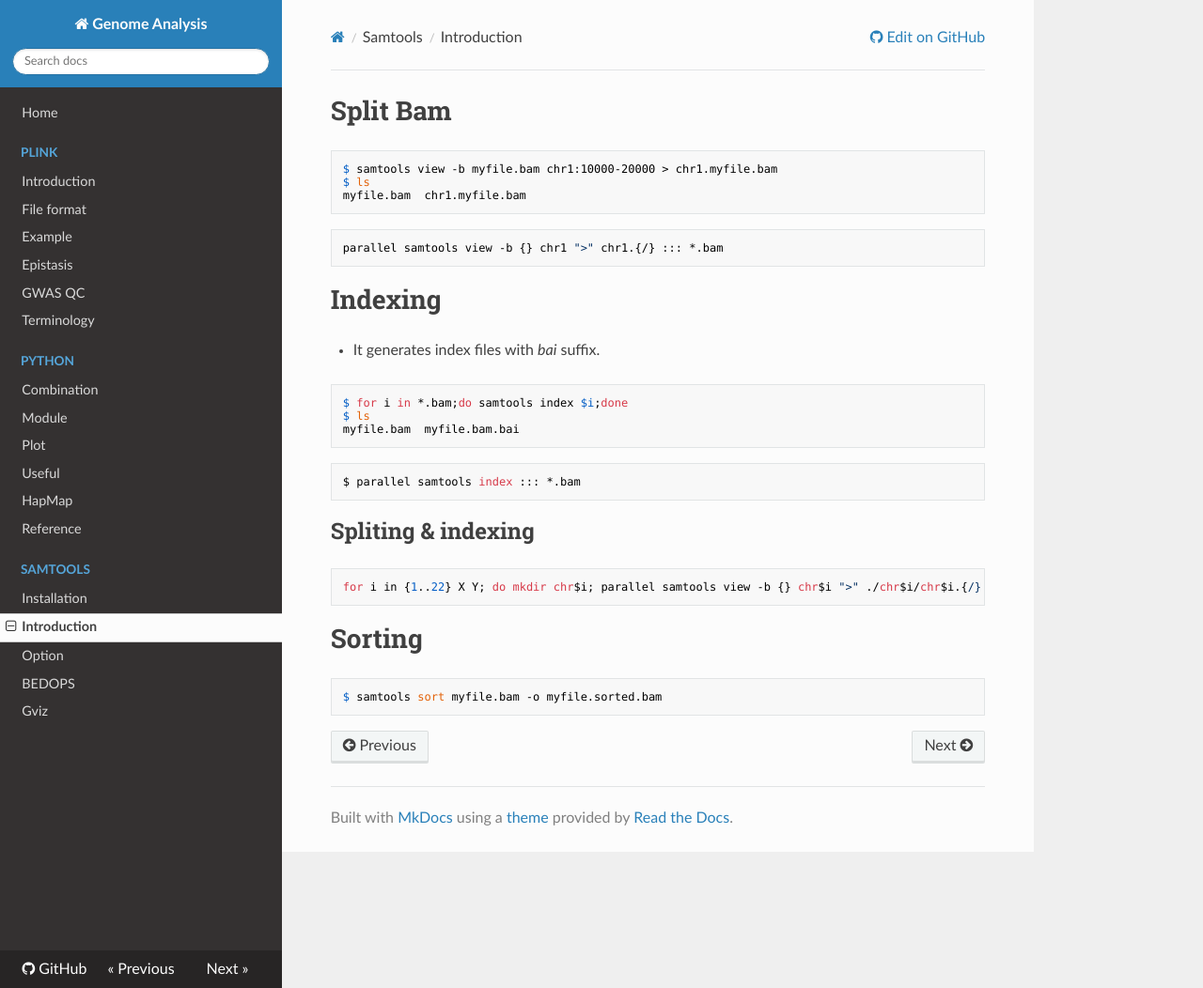
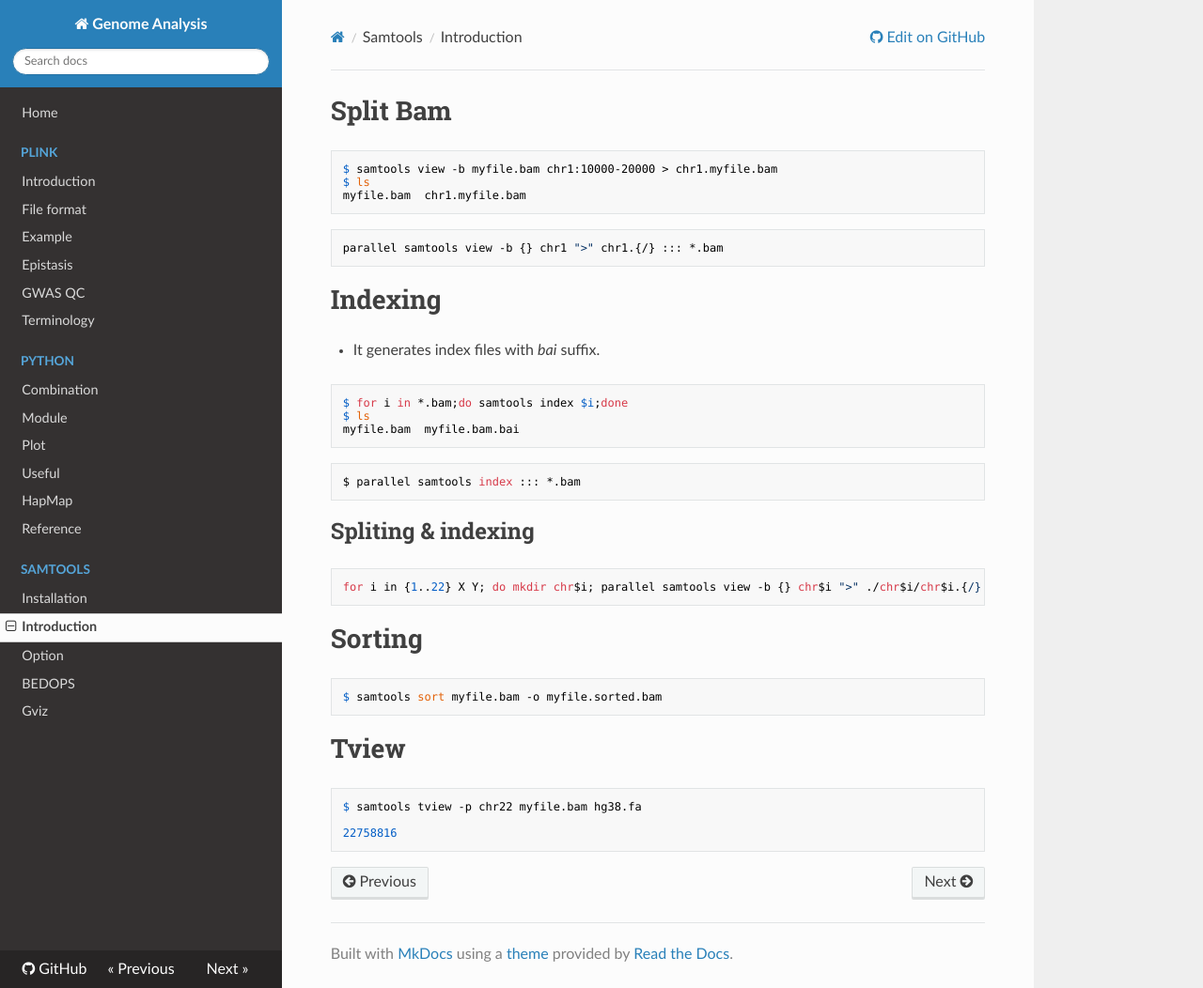
Before and after one commit to WonyoungCho/plink, an MkDocs documentation site: the page built from docs/samtools_int.md, in a window 1280 px wide and 1052 px high. Shown: the whole window at 94% size. Built offline with MkDocs 1.6.1, drawn with Linux system fonts in a browser that asks for light colours; nearby versions of some CDN libraries; old or Windows-style settings are respelled for this version of MkDocs.

Commit message:
Update samtools_int.md

````diff
--- a/docs/samtools_int.md
+++ b/docs/samtools_int.md
@@ -30,3 +30,10 @@ for i in {1..22} X Y; do mkdir chr$i; parallel samtools view -b {} chr$i ">" ./c
 ```
 $ samtools sort myfile.bam -o myfile.sorted.bam
 ```
+
+# Tview
+```
+$ samtools tview -p chr22 myfile.bam hg38.fa
+
+22758816
+```
````
